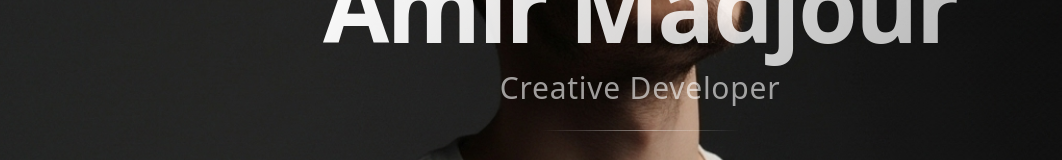
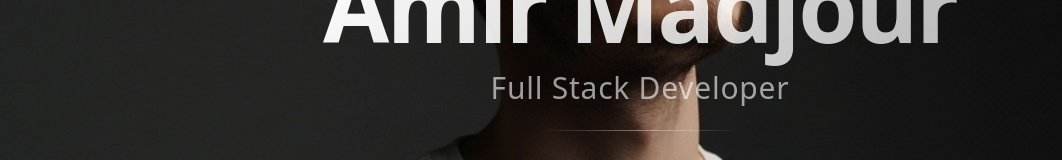
Before and after one commit to Amirmadjour/p, a Next.js app: page / in a window 1280 px wide. Shown: the part 356-516 px from the top of the page, without its empty margins (0-1062 px from the left). Built offline with nearby package versions, Linux system fonts and the light colour scheme.

Commit message:
Change title from 'Creative Developer' to 'Full Stack Developer'

```diff
--- a/src/components/Overlay.tsx
+++ b/src/components/Overlay.tsx
@@ -59,7 +59,7 @@ export default function Overlay({ className = "" }: OverlayProps) {
             <span className="text-gradient">Amir Madjour</span>
           </h1>
           <p className="text-xl font-light tracking-wide text-white/60 md:text-2xl lg:text-3xl">
-            Creative Developer
+            Full Stack Developer
           </p>
           <motion.div
             initial={{ width: 0 }}
```
